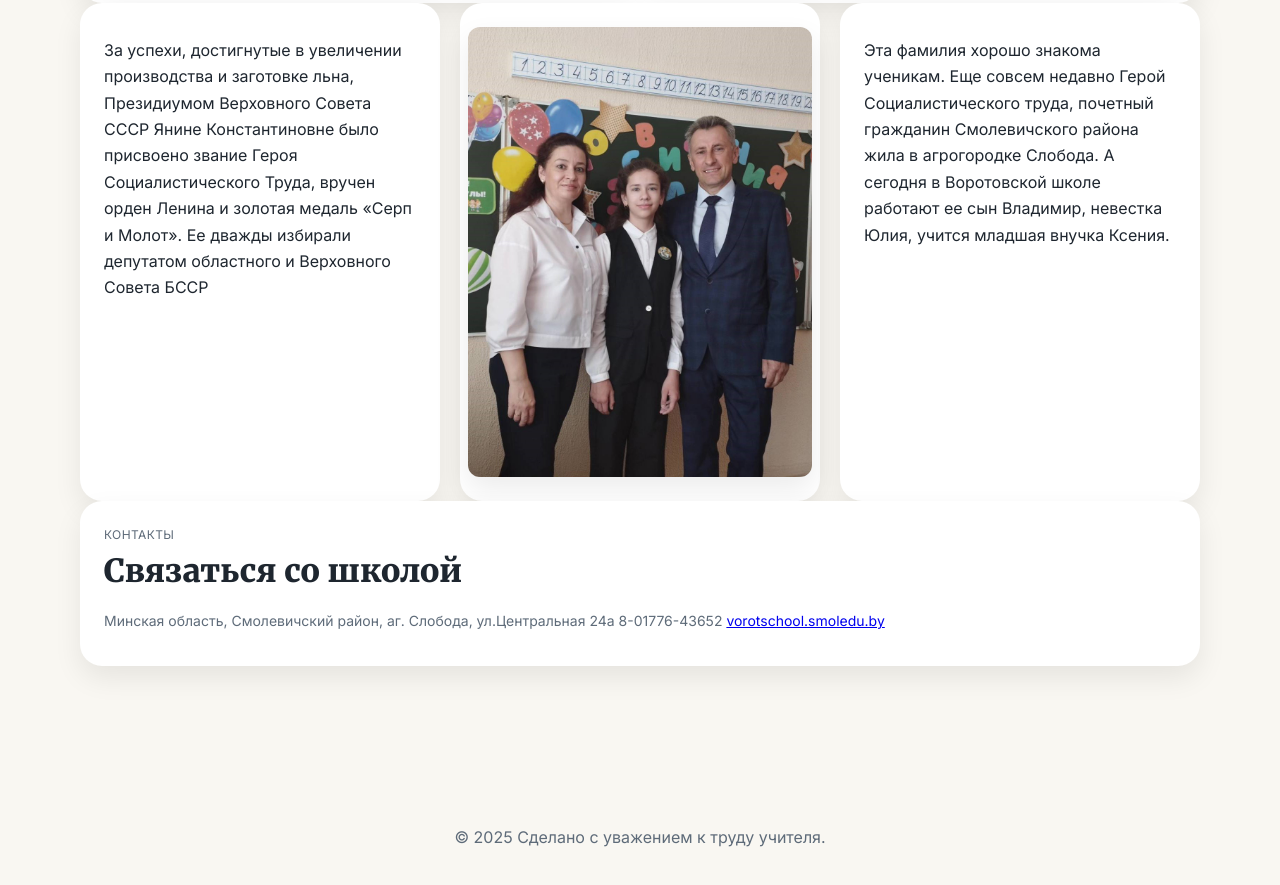
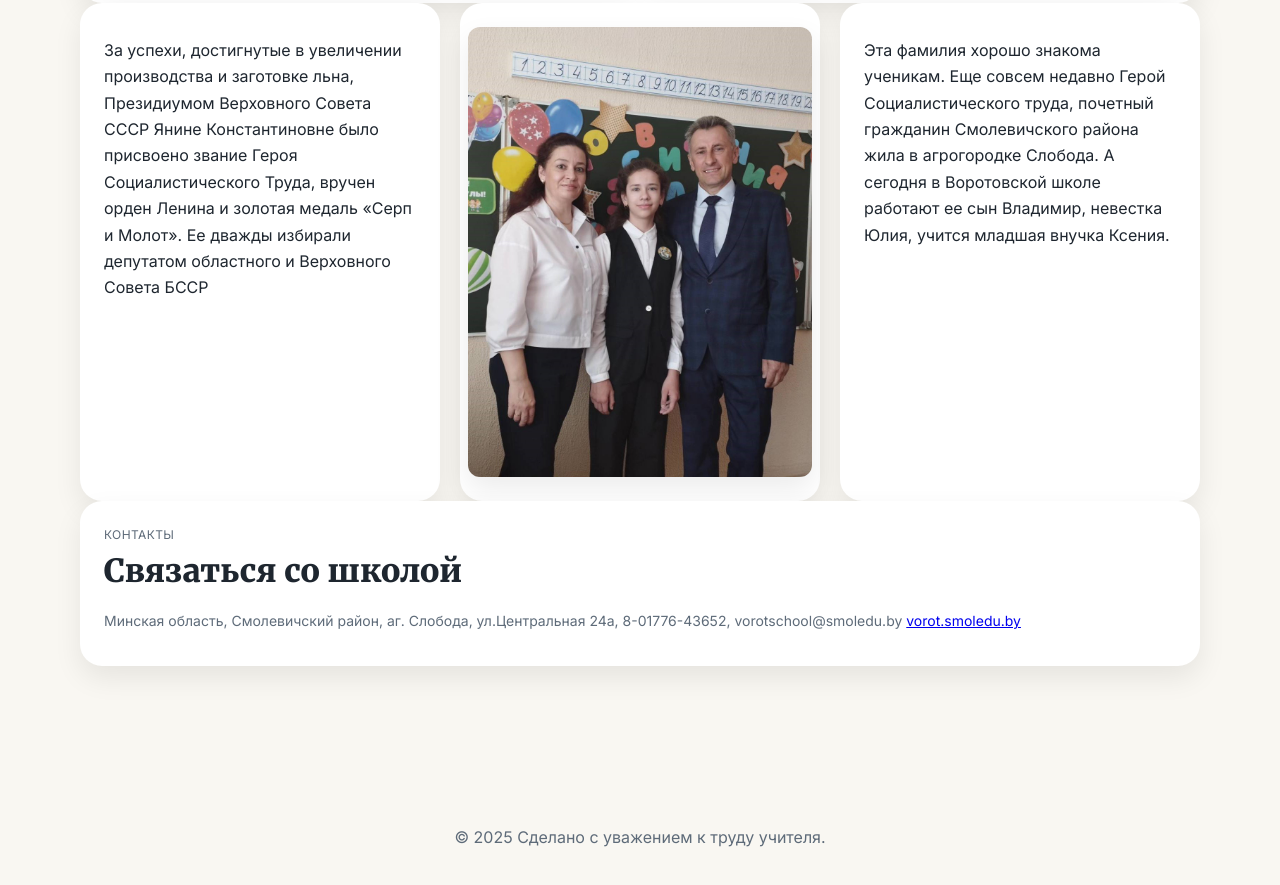
Before and after one commit to AlexandrKhodukin/yanina, a plain HTML site: page index.html in a window 1280 px wide. Shown: the part 2970-3855 px from the top of the page. Drawn offline with Linux system fonts and the light colour scheme.

Commit message:
Update index.html

```diff
--- a/index.html
+++ b/index.html
@@ -407,10 +407,10 @@ header.hero-hero {
       <div class="card">
         <div class="kicker">Контакты</div>
         <h2>Связаться со школой</h2>
-        <p class="muted">Минская область, Смолевичский район, аг. Слобода, ул.Центральная 24а
-          8-01776-43652
+        <p class="muted">Минская область, Смолевичский район, аг. Слобода, ул.Центральная 24а,
+          8-01776-43652, vorotschool@smoledu.by
            <a href="http://vorotschool.smoledu.by" target="_blank" rel="noopener noreferrer">
-        vorotschool.smoledu.by</a>
+        vorot.smoledu.by</a>
         </p>
       </div>
     </section>
```
